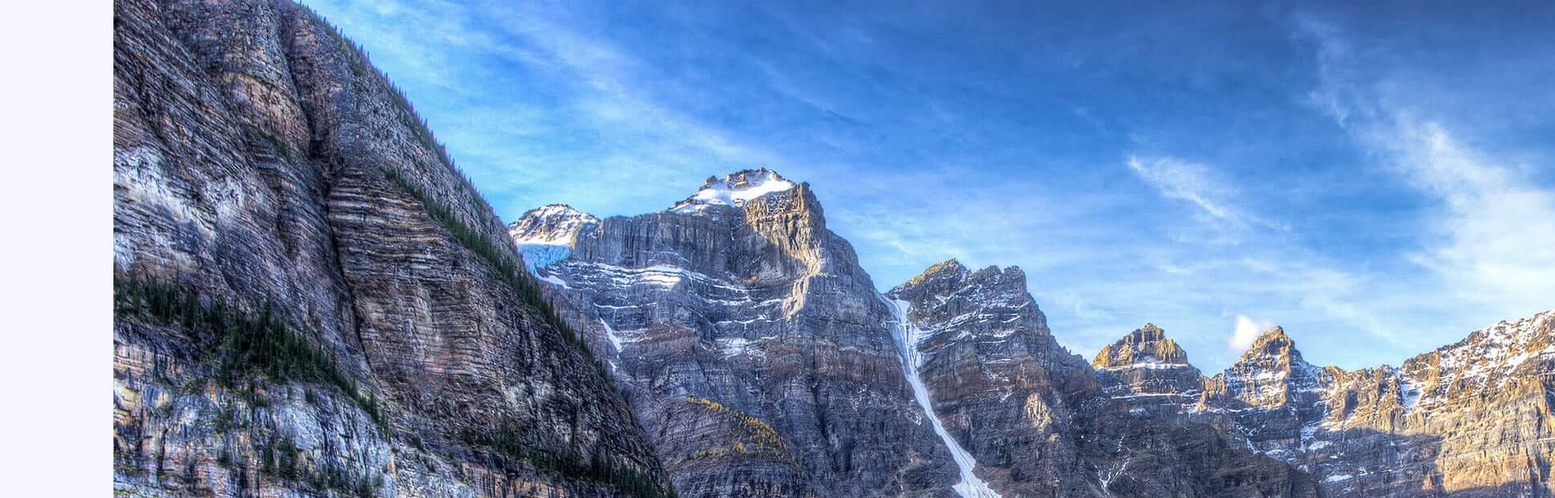
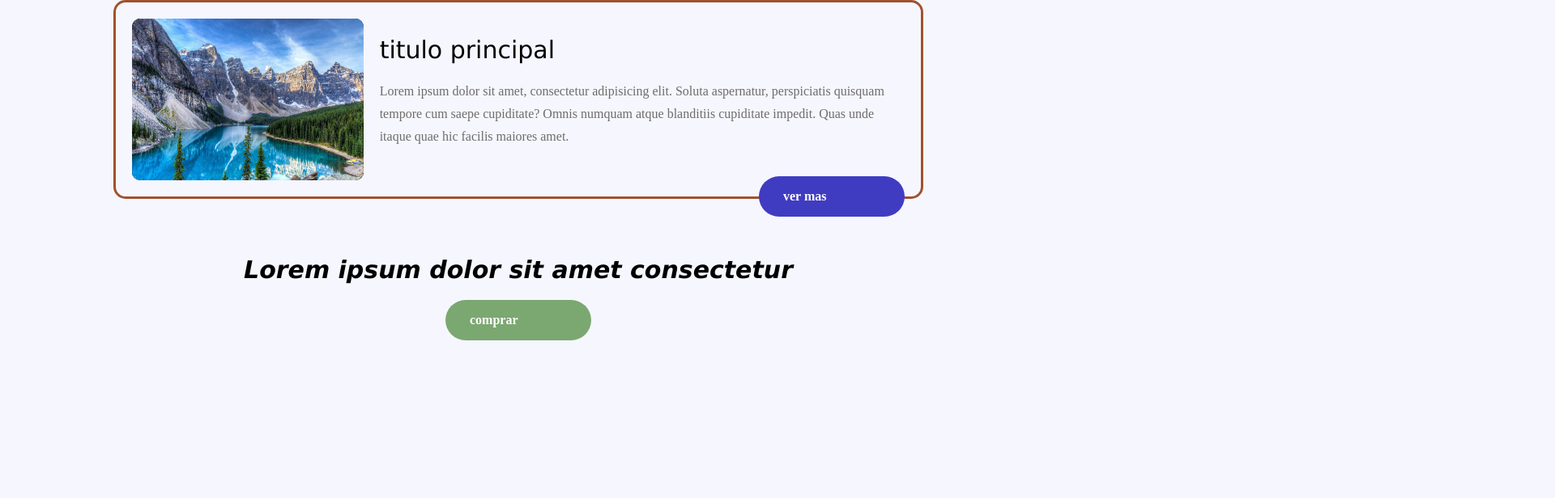
Before and after one commit to Gerar1623/Uso_De_BEM_y_HTML5, a plain HTML site: page index.html in a window 1280 px wide. Shown: the top 616 px of the page at 81% size, 1920 px wide, since content can reach past the window. Drawn offline with Linux system fonts and the light colour scheme.

Commit message:
tercer commit solo falta agregar colores quitar el borde y ponerle margin a.rriba

```diff
--- a/index.html
+++ b/index.html
@@ -17,13 +17,17 @@
                         <a href="#" class="card__enlace-titulo">titulo principal</a></h3>
                         <p class="card__parrafo-principal">Lorem ipsum dolor sit amet, consectetur adipisicing elit. Soluta aspernatur, perspiciatis quisquam tempore cum saepe cupiditate? Omnis numquam atque blanditiis cupiditate impedit. Quas unde itaque quae hic facilis maiores amet.</p>
 
-                        <a href="#" class="boton">
-                            <span>ver mas</span>
+                        <a href="#" class="boton boton--absolute">
+                            <span class="boton__texto">ver mas</span>
                             <i class="boton__icono fas fa-arrow-right"></i>
                         </a>
 
                 </div>
             </div>
+            <div class="frase">
+                <h2 class="frase__texto">Lorem ipsum dolor sit amet consectetur</h2>
+                <a href="#" role="button" class="boton boton--verde"><span class="boton__texto">comprar</span></a>
+            </div>
         </div>
     </body>
 </html>
--- a/style.css
+++ b/style.css
@@ -18,3 +18,97 @@ a:hover {
     width: 90%;
     margin: 0 auto;
 }
+
+.card {
+    background-color: #f6f6fe;
+    border-radius: 15px;
+    padding: 20px;
+    display: flex;
+    align-items: center;
+    position: relative;
+    margin-bottom: 50px;
+    border: sienna solid;
+}
+
+.card__miniatura {
+    width: 650px;
+    height: 200px;
+    background: black;
+    margin-right: 20px;
+    border-radius: 10px;
+    overflow: hidden;
+    display: inline-block;
+}
+.card__img {
+    width: 100%;
+    height: 100%;
+}
+
+.card__titulo {
+    font-family: 'Lucida Sans', 'Lucida Sans Regular', 'Lucida Grande', 'Lucida Sans Unicode', Geneva, Verdana, sans-serif;
+    font-size: 30px;
+    font-weight: normal;
+    margin-bottom: 20px;
+}
+
+.card__enlace-titulo {
+    color: black;
+    text-decoration: none;
+}
+.card__parrafo-principal {
+    line-height: 28px;
+    color: #6d6d6d;
+    margin-bottom: 20px;
+}
+.boton {
+    border: none;
+    min-width: 180px;
+    height: 50px;
+    padding: 0 30px;
+    background: black;
+    color: white;
+    display: inline-block;
+    border-radius: 100px;
+    text-decoration: none;
+    display: inline-flex;
+    justify-content: space-between;
+    align-items: center;
+    background: #403cc2;
+    transition: .3s ease all;
+}
+
+.boton__texto {
+    font-weight: 600;
+}
+
+.boton:hover {
+    background: #1b1881;
+    text-decoration: none;
+}
+
+.boton--absolute {
+    position: absolute;
+    right: 20px;
+    bottom: -25px;
+}
+
+.boton--verde {
+    background-color: #7ba771;
+
+}
+.boton--verde:hover {
+    background-color: #437837;
+
+}
+
+.frase {
+    text-align: center;
+    margin: 70px 0;
+}
+.frase__texto {
+    margin-bottom: 20px;
+    font-size: 30px;
+    font-family: 'Lucida Sans', 'Lucida Sans Regular', 'Lucida Grande', 'Lucida Sans Unicode', Geneva, Verdana, sans-serif;
+    font-weight: 600;
+    font-style: italic;
+}
```
